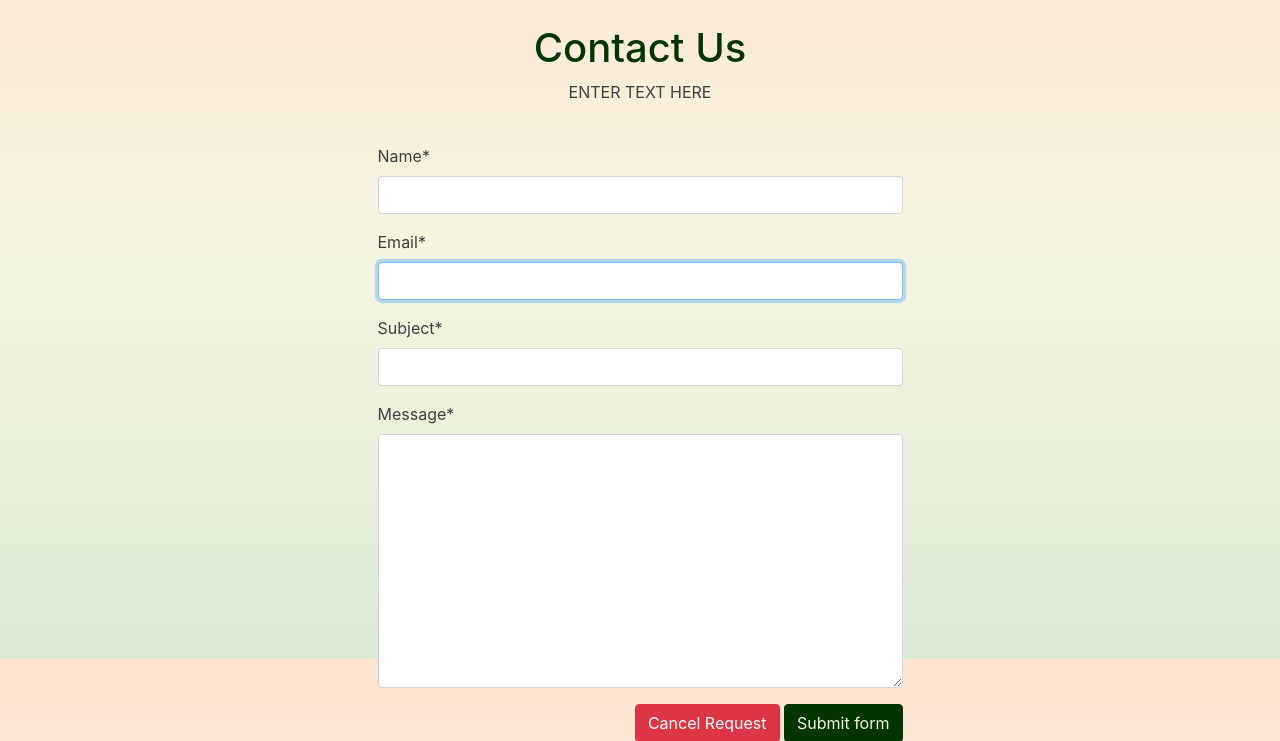
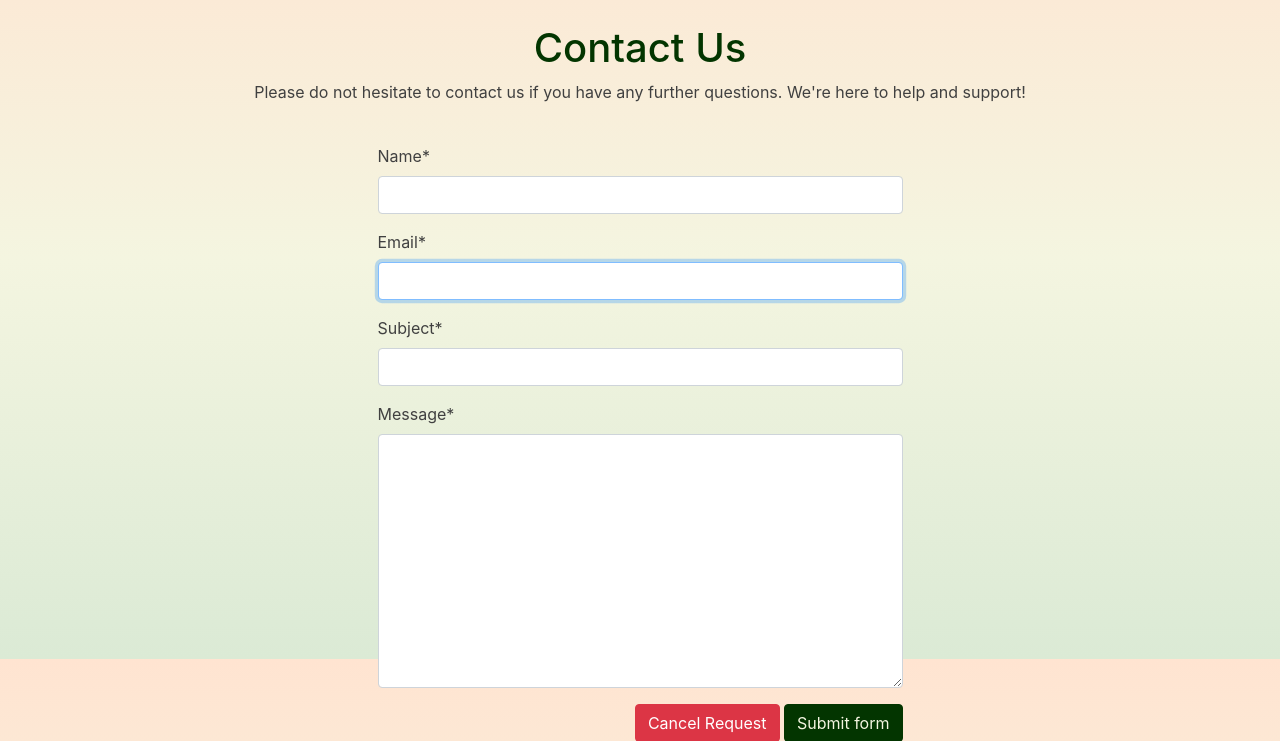
Before and after one commit to violaberg/infinity-health-hub, a Django app: page /contact/ in a window 1280 px wide. Shown: the part 141-882 px from the top of the page. Run offline with Django 4.2, Linux system fonts and the light colour scheme; some libraries are stand-ins or nearby versions.

Commit message:
Add paragraph to contact page

```diff
--- a/contact/templates/contact/contact.html
+++ b/contact/templates/contact/contact.html
@@ -7,7 +7,7 @@
 {% block content %}
 <div class="container">
     <h1 class="text-center pt-4">Contact Us</h1>
-    <p class="text-center">ENTER TEXT HERE</p>
+    <p class="text-center">Please do not hesitate to contact us if you have any further questions. We're here to help and support!</p>
     <div class="row justify-content-center pt-4">
         <div class="col-12 col-md-6">
             <form method="POST" action="" class="form mb-4">
```
